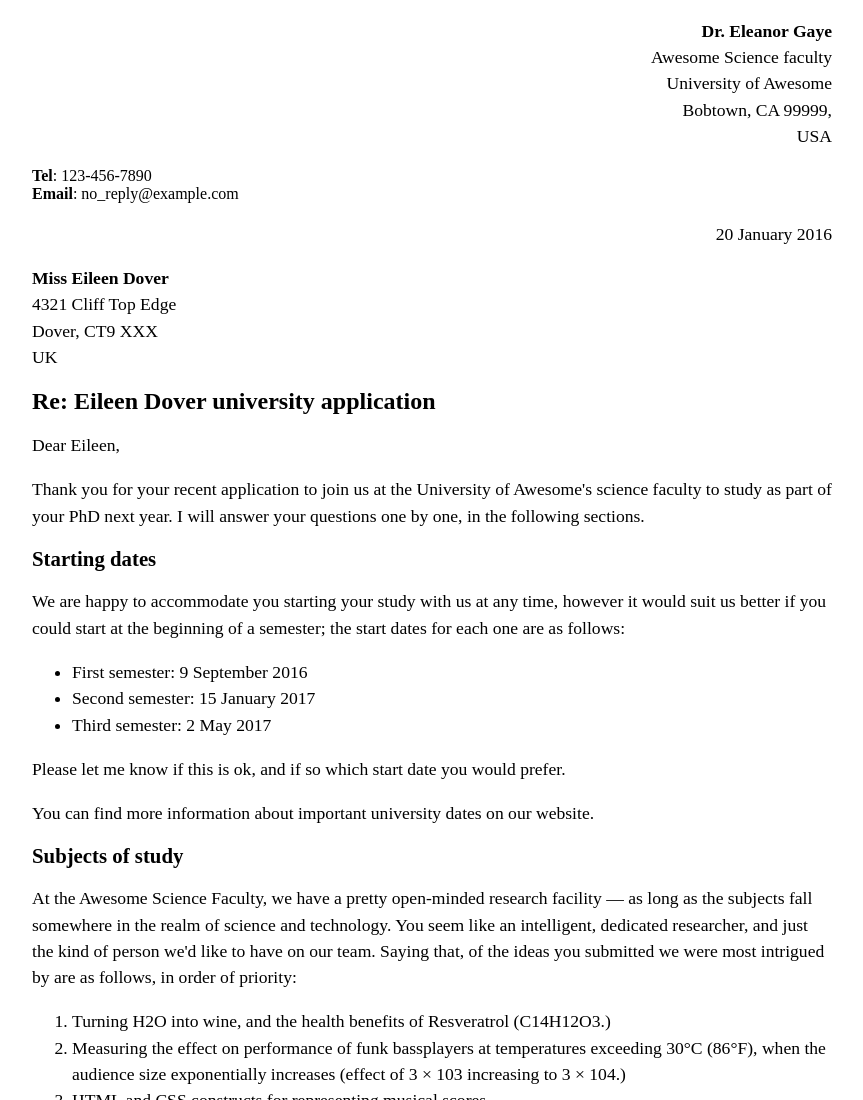
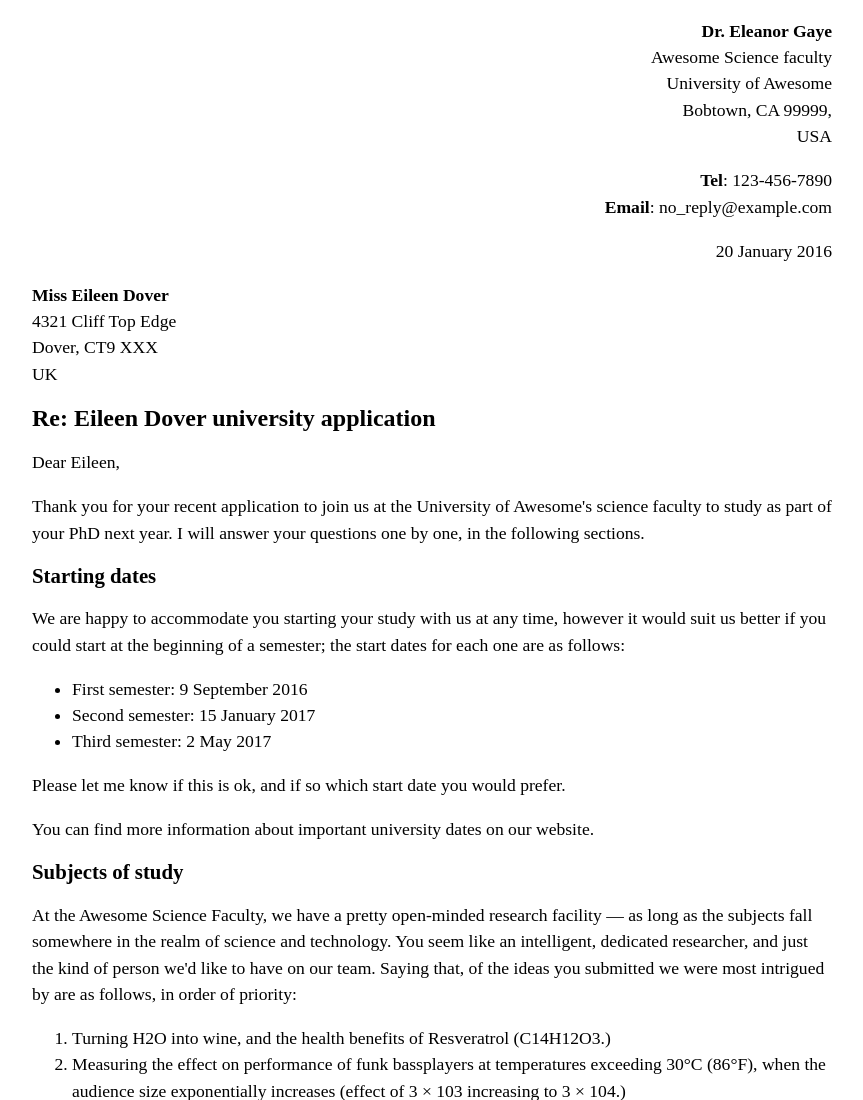
Before and after one commit to OttemanC/ottemanc.github.io, a plain HTML site: page letter-markup/index.html in a window 1280 px wide. Shown: the top 1100 px of the page, without its empty margins (208-1071 px from the left). Drawn offline with Linux system fonts and the light colour scheme.

Commit message:
Update index.html

```diff
--- a/letter-markup/index.html
+++ b/letter-markup/index.html
@@ -44,8 +44,8 @@
 		USA
 	</p>
 </address>
-<strong>Tel</strong>: 123-456-7890<br>
-<strong>Email</strong>: no_reply@example.com<br>
+<p class="sender-column"><strong>Tel</strong>: 123-456-7890<br>
+<strong>Email</strong>: no_reply@example.com<br></p>
 
 <p class="sender-column">
 
```
